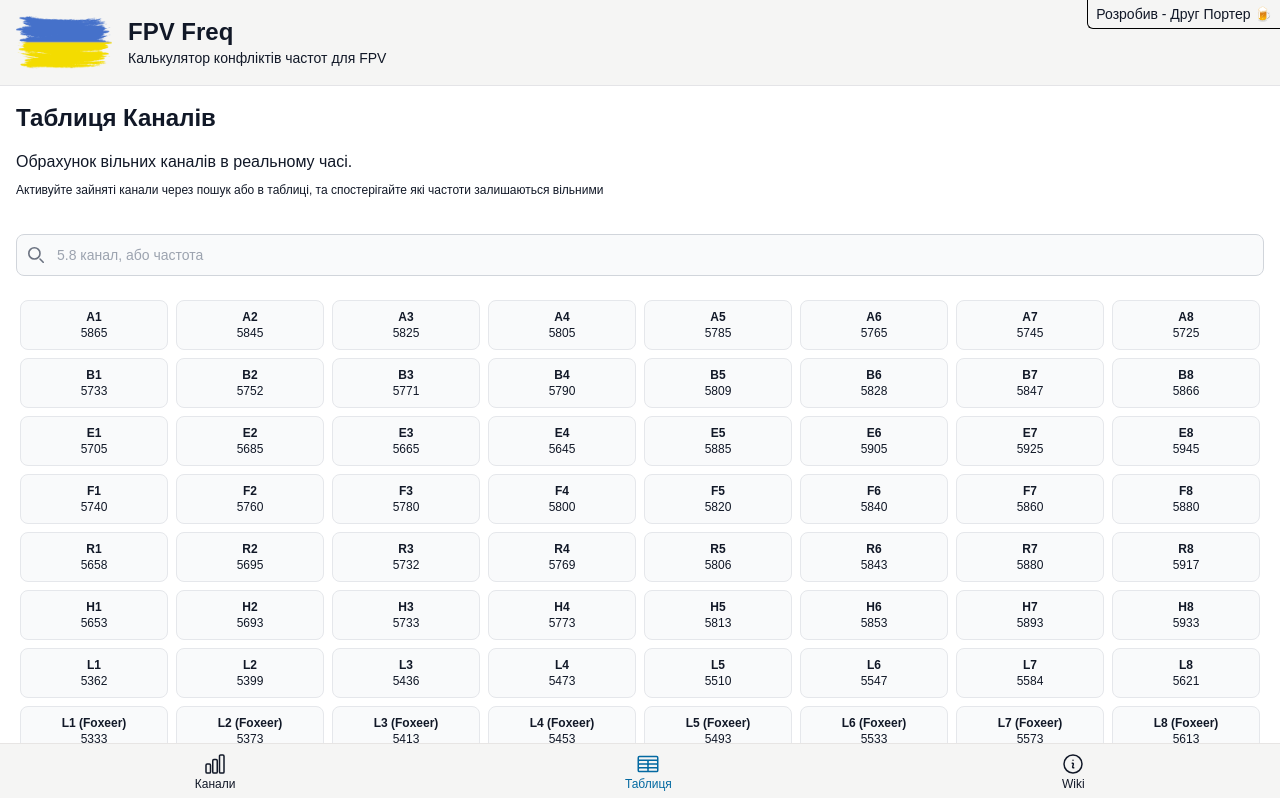
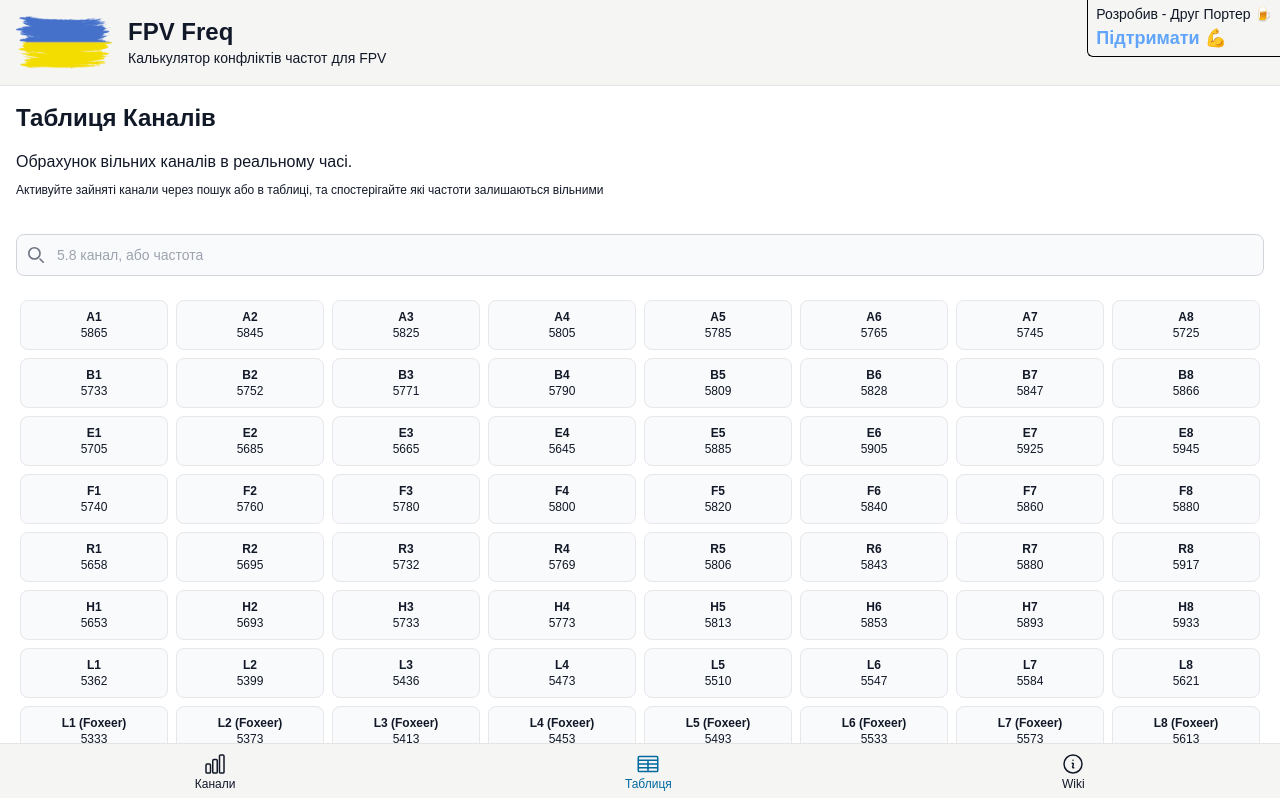
Before and after one commit to vitalii-z8i/fpv-freq-2.0, a Next.js app: page /table in a window 1280 px wide. Shown: the top 798 px of the page. Built offline with nearby package versions, Linux system fonts and the light colour scheme.

Commit message:
donation link. Info popup styling fix

```diff
--- a/src/app/components/notification.tsx
+++ b/src/app/components/notification.tsx
@@ -1,9 +1,9 @@
 export default function Notification({ isOn, message }: { isOn: boolean, message: string }) {
     return (
         <div className="fixed top-14 left-0 z-30 w-full items-center px-3">
-            <div className={`${ isOn ? 'opacity-100' : 'opacity-0' }
+            <div className={`${ isOn ? 'opacity-100 visible' : 'opacity-0 hidden' }
              flex items-center
-             transition-opacity ease-in duration-600
+             transition-all ease-in duration-600
              border rounded-lg border-gray-300 dark:border-gray-600
              py-4 text-xl text-gray-700 dark:text-gray-100
              bg-white p-6 shadow-md outline outline-black/5 dark:bg-gray-800`}>
--- a/src/app/layout.tsx
+++ b/src/app/layout.tsx
@@ -72,7 +72,12 @@ export default function RootLayout({
         <div className="relative border-b border-zinc-200 bg-stone-100 dark:bg-zinc-800 dark:border-zinc-700">
           <div className="max-w-screen-xl flex flex-wrap items-center justify-between mx-auto p-4">
             <Logo/>
-            <div className="text-xs md:text-sm z-10 bg-inherit absolute top-0 right-0 rounded-bl-md border-black dark:border-white border-b border-l py-1 px-2">Розробив - Друг Портер 🍺</div>
+            <div className="text-xs md:text-sm z-10 bg-inherit absolute top-0 right-0 rounded-bl-md border-black dark:border-white border-b border-l py-1 px-2">
+              Розробив - Друг Портер 🍺 <br/>
+              <a className="block text-base/4 md:text-lg text-blue-400 font-bold" href="https://send.monobank.ua/jar/6fu3u5EUAn">
+                Підтримати 💪
+              </a>
+            </div>
           </div>
         </div>
         <div className="min-h-full flex-[1_1_auto] main-body max-w-screen">
```
